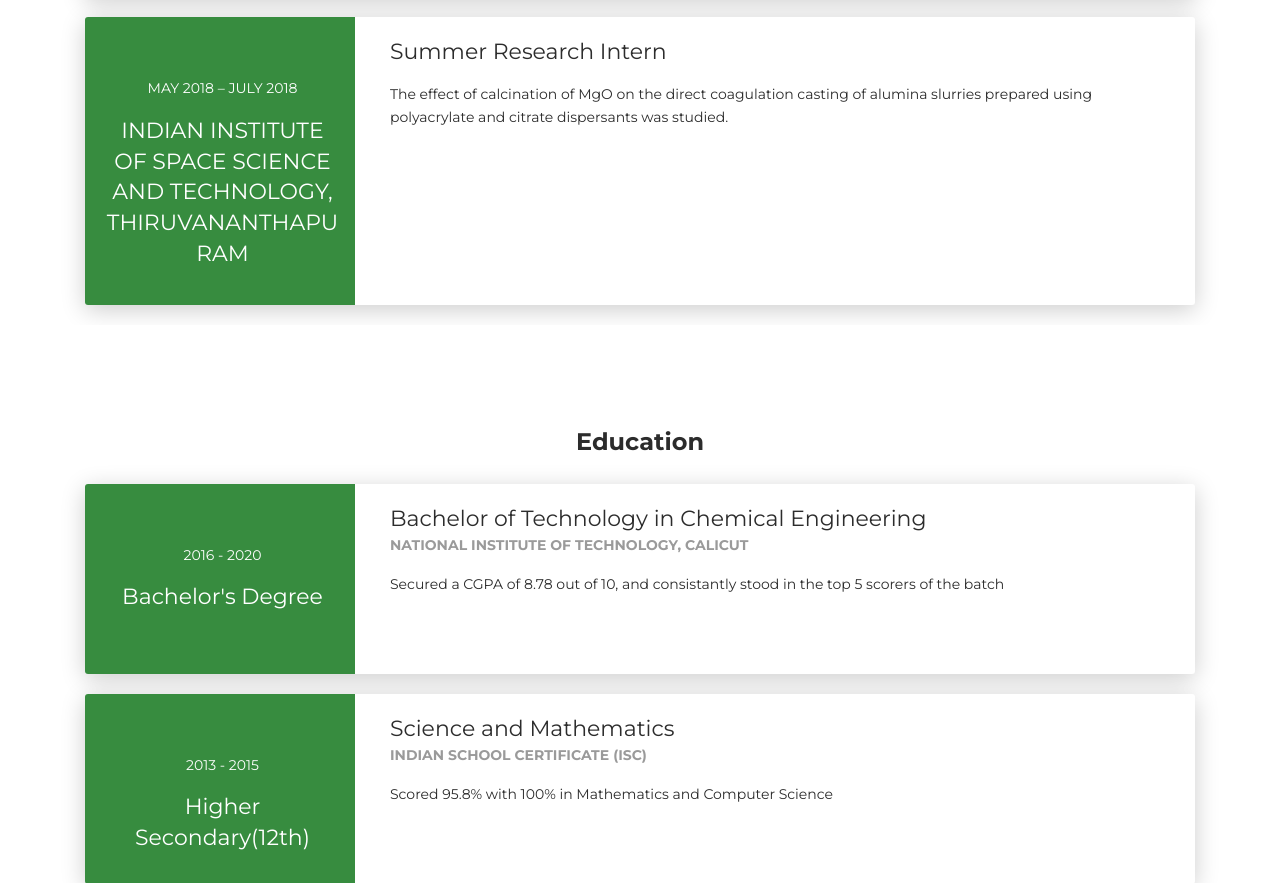
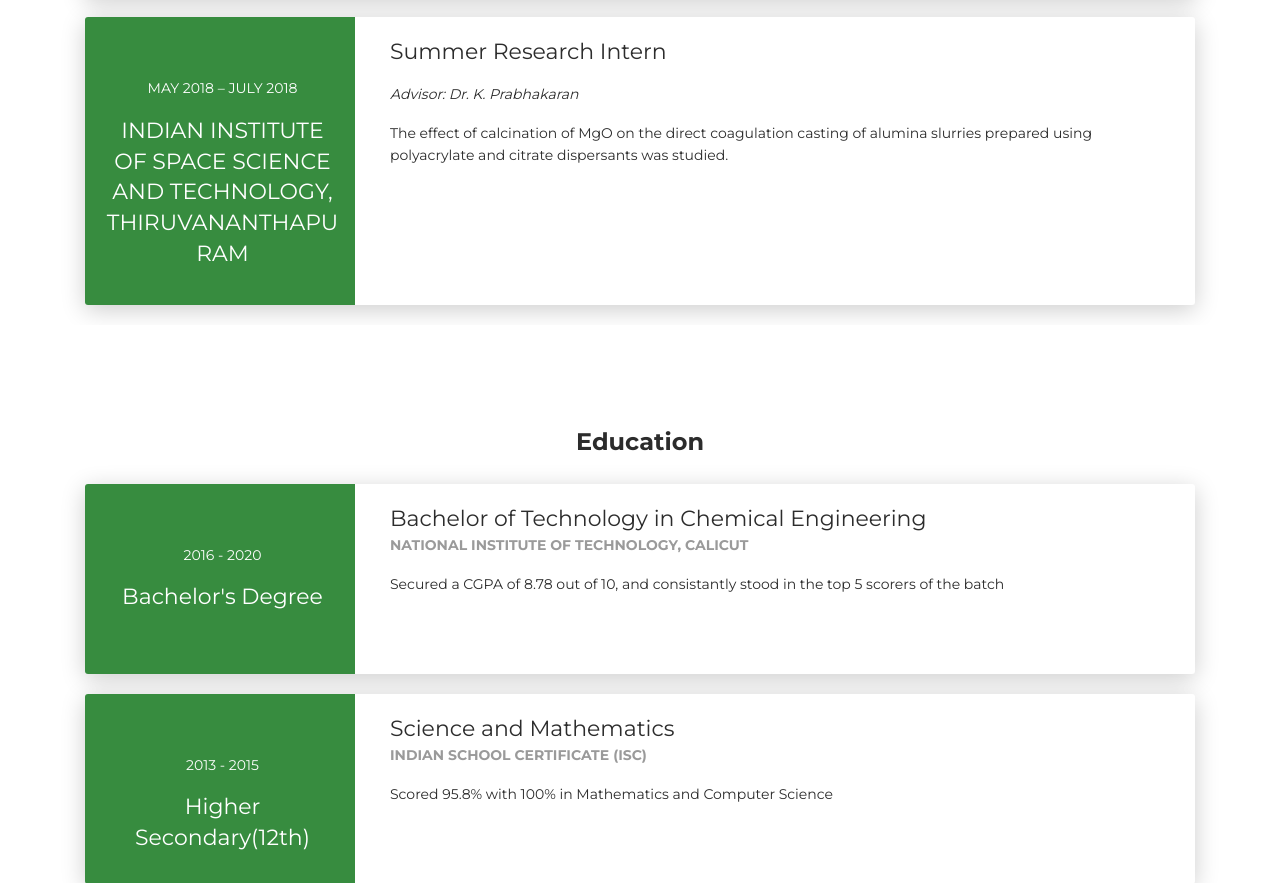
Before and after one commit to sree-laxmi123/sreel-laxmi123.github.io, a plain HTML site: page index.html in a window 1280 px wide. Shown: the part 1957-2840 px from the top of the page. Drawn offline with Linux system fonts and the light colour scheme.

Commit message:
Update index.html

```diff
--- a/index.html
+++ b/index.html
@@ -181,6 +181,7 @@
         <div class="col-md-9" data-aos="fade-left" data-aos-offset="50" data-aos-duration="500">
           <div class="card-body">
             <div class="h5">Summer Research Intern</div>
+	    <p><em>Advisor: Dr. K. Prabhakaran</em></p>
             <p>The effect of calcination of MgO on the direct coagulation casting of alumina slurries prepared using polyacrylate and citrate dispersants was studied.</p>
 		  </div>
         </div>
```
